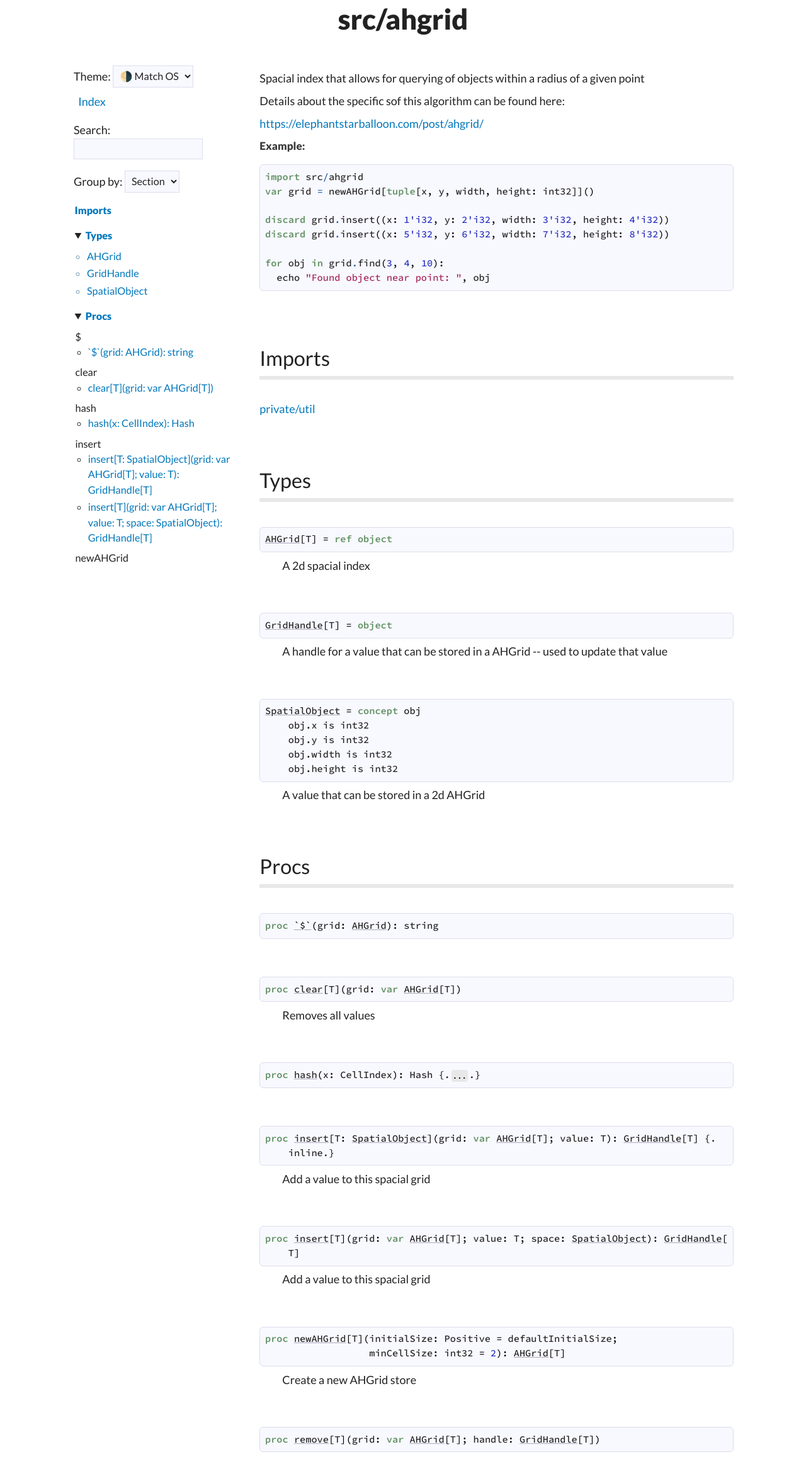
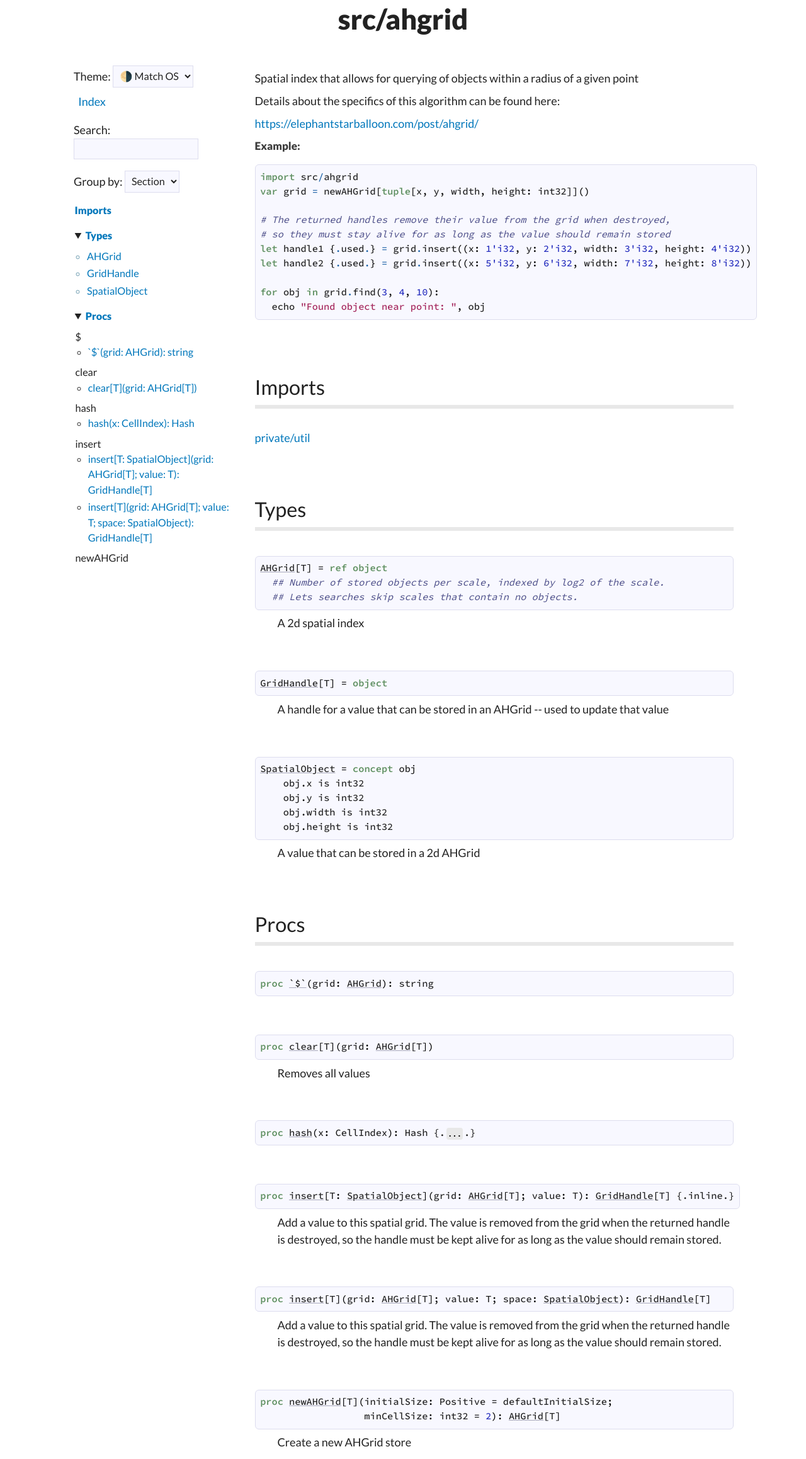
Before and after one commit to Nycto/AHGrid, a plain HTML site: page ahgrid.html in a window 1280 px wide. Shown: the part 31-2348 px from the top of the page at 63% size. Drawn offline with Linux system fonts and the light colour scheme.

Commit message:
deploy: 1b6dd3849e3ddb5967713c7f5b1bcf477ea2f903

```diff
--- a/ahgrid.html
+++ b/ahgrid.html
@@ -54,7 +54,9 @@
   <details open>
     <summary><a class="reference reference-toplevel" href="#7" id="57">Types</a></summary>
     <ul class="simple simple-toc-section">
-      <li><a class="reference" href="#AHGrid" title="AHGrid[T] = ref object">AHGrid</a></li>
+      <li><a class="reference" href="#AHGrid" title="AHGrid[T] = ref object
+  ## Number of stored objects per scale, indexed by log2 of the scale.
+  ## Lets searches skip scales that contain no objects.">AHGrid</a></li>
 <li><a class="reference" href="#GridHandle" title="GridHandle[T] = object">GridHandle</a></li>
 <li><a class="reference" href="#SpatialObject" title="SpatialObject = concept obj
     obj.x is int32
@@ -74,7 +76,7 @@
 
 </ul>
 <ul class="simple nested-toc-section">clear
-  <li><a class="reference" href="#clear%2CAHGrid%5BT%5D" title="clear[T](grid: var AHGrid[T])">clear[T](grid: var AHGrid[T])</a></li>
+  <li><a class="reference" href="#clear%2CAHGrid%5BT%5D" title="clear[T](grid: AHGrid[T])">clear[T](grid: AHGrid[T])</a></li>
 
 </ul>
 <ul class="simple nested-toc-section">hash
@@ -82,8 +84,8 @@
 
 </ul>
 <ul class="simple nested-toc-section">insert
-  <li><a class="reference" href="#insert%2CAHGrid%5BT%3A%20SpatialObject%5D%2CT" title="insert[T: SpatialObject](grid: var AHGrid[T]; value: T): GridHandle[T]">insert[T: SpatialObject](grid: var AHGrid[T]; value: T): GridHandle[T]</a></li>
-<li><a class="reference" href="#insert%2CAHGrid%5BT%5D%2CT%2CSpatialObject" title="insert[T](grid: var AHGrid[T]; value: T; space: SpatialObject): GridHandle[T]">insert[T](grid: var AHGrid[T]; value: T; space: SpatialObject): GridHandle[T]</a></li>
+  <li><a class="reference" href="#insert%2CAHGrid%5BT%3A%20SpatialObject%5D%2CT" title="insert[T: SpatialObject](grid: AHGrid[T]; value: T): GridHandle[T]">insert[T: SpatialObject](grid: AHGrid[T]; value: T): GridHandle[T]</a></li>
+<li><a class="reference" href="#insert%2CAHGrid%5BT%5D%2CT%2CSpatialObject" title="insert[T](grid: AHGrid[T]; value: T; space: SpatialObject): GridHandle[T]">insert[T](grid: AHGrid[T]; value: T; space: SpatialObject): GridHandle[T]</a></li>
 
 </ul>
 <ul class="simple nested-toc-section">newAHGrid
@@ -93,7 +95,7 @@
 
 </ul>
 <ul class="simple nested-toc-section">remove
-  <li><a class="reference" href="#remove%2CAHGrid%5BT%5D%2CGridHandle%5BT%5D" title="remove[T](grid: var AHGrid[T]; handle: GridHandle[T])">remove[T](grid: var AHGrid[T]; handle: GridHandle[T])</a></li>
+  <li><a class="reference" href="#remove%2CAHGrid%5BT%5D%2CGridHandle%5BT%5D" title="remove[T](grid: AHGrid[T]; handle: GridHandle[T])">remove[T](grid: AHGrid[T]; handle: GridHandle[T])</a></li>
 
 </ul>
 <ul class="simple nested-toc-section">update
@@ -130,16 +132,18 @@
 
     <div id="tocRoot"></div>
 
-    <p class="module-desc"><p>Spacial index that allows for querying of objects within a radius of a given point</p>
-<p>Details about the specific sof this algorithm can be found here:</p>
+    <p class="module-desc"><p>Spatial index that allows for querying of objects within a radius of a given point</p>
+<p>Details about the specifics of this algorithm can be found here:</p>
 <p><a class="reference external" href="https://elephantstarballoon.com/post/ahgrid/">https://elephantstarballoon.com/post/ahgrid/</a> </p>
 
 <p><strong class="examples_text">Example:</strong></p>
 <pre class="listing"><span class="Keyword">import</span> <span class="Identifier">src</span><span class="Operator">/</span><span class="Identifier">ahgrid</span>
 <span class="Keyword">var</span> <span class="Identifier">grid</span> <span class="Operator">=</span> <span class="Identifier">newAHGrid</span><span class="Punctuation">[</span><span class="Keyword">tuple</span><span class="Punctuation">[</span><span class="Identifier">x</span><span class="Punctuation">,</span> <span class="Identifier">y</span><span class="Punctuation">,</span> <span class="Identifier">width</span><span class="Punctuation">,</span> <span class="Identifier">height</span><span class="Punctuation">:</span> <span class="Identifier">int32</span><span class="Punctuation">]</span><span class="Punctuation">]</span><span class="Punctuation">(</span><span class="Punctuation">)</span>
 
-<span class="Keyword">discard</span> <span class="Identifier">grid</span><span class="Operator">.</span><span class="Identifier">insert</span><span class="Punctuation">(</span><span class="Punctuation">(</span><span class="Identifier">x</span><span class="Punctuation">:</span> <span class="DecNumber">1'i32</span><span class="Punctuation">,</span> <span class="Identifier">y</span><span class="Punctuation">:</span> <span class="DecNumber">2'i32</span><span class="Punctuation">,</span> <span class="Identifier">width</span><span class="Punctuation">:</span> <span class="DecNumber">3'i32</span><span class="Punctuation">,</span> <span class="Identifier">height</span><span class="Punctuation">:</span> <span class="DecNumber">4'i32</span><span class="Punctuation">)</span><span class="Punctuation">)</span>
-<span class="Keyword">discard</span> <span class="Identifier">grid</span><span class="Operator">.</span><span class="Identifier">insert</span><span class="Punctuation">(</span><span class="Punctuation">(</span><span class="Identifier">x</span><span class="Punctuation">:</span> <span class="DecNumber">5'i32</span><span class="Punctuation">,</span> <span class="Identifier">y</span><span class="Punctuation">:</span> <span class="DecNumber">6'i32</span><span class="Punctuation">,</span> <span class="Identifier">width</span><span class="Punctuation">:</span> <span class="DecNumber">7'i32</span><span class="Punctuation">,</span> <span class="Identifier">height</span><span class="Punctuation">:</span> <span class="DecNumber">8'i32</span><span class="Punctuation">)</span><span class="Punctuation">)</span>
+<span class="Comment"># The returned handles remove their value from the grid when destroyed,</span>
+<span class="Comment"># so they must stay alive for as long as the value should remain stored</span>
+<span class="Keyword">let</span> <span class="Identifier">handle1</span> <span class="Punctuation">{</span><span class="Operator">.</span><span class="Identifier">used</span><span class="Operator">.</span><span class="Punctuation">}</span> <span class="Operator">=</span> <span class="Identifier">grid</span><span class="Operator">.</span><span class="Identifier">insert</span><span class="Punctuation">(</span><span class="Punctuation">(</span><span class="Identifier">x</span><span class="Punctuation">:</span> <span class="DecNumber">1'i32</span><span class="Punctuation">,</span> <span class="Identifier">y</span><span class="Punctuation">:</span> <span class="DecNumber">2'i32</span><span class="Punctuation">,</span> <span class="Identifier">width</span><span class="Punctuation">:</span> <span class="DecNumber">3'i32</span><span class="Punctuation">,</span> <span class="Identifier">height</span><span class="Punctuation">:</span> <span class="DecNumber">4'i32</span><span class="Punctuation">)</span><span class="Punctuation">)</span>
+<span class="Keyword">let</span> <span class="Identifier">handle2</span> <span class="Punctuation">{</span><span class="Operator">.</span><span class="Identifier">used</span><span class="Operator">.</span><span class="Punctuation">}</span> <span class="Operator">=</span> <span class="Identifier">grid</span><span class="Operator">.</span><span class="Identifier">insert</span><span class="Punctuation">(</span><span class="Punctuation">(</span><span class="Identifier">x</span><span class="Punctuation">:</span> <span class="DecNumber">5'i32</span><span class="Punctuation">,</span> <span class="Identifier">y</span><span class="Punctuation">:</span> <span class="DecNumber">6'i32</span><span class="Punctuation">,</span> <span class="Identifier">width</span><span class="Punctuation">:</span> <span class="DecNumber">7'i32</span><span class="Punctuation">,</span> <span class="Identifier">height</span><span class="Punctuation">:</span> <span class="DecNumber">8'i32</span><span class="Punctuation">)</span><span class="Punctuation">)</span>
 
 <span class="Keyword">for</span> <span class="Identifier">obj</span> <span class="Keyword">in</span> <span class="Identifier">grid</span><span class="Operator">.</span><span class="Identifier">find</span><span class="Punctuation">(</span><span class="DecNumber">3</span><span class="Punctuation">,</span> <span class="DecNumber">4</span><span class="Punctuation">,</span> <span class="DecNumber">10</span><span class="Punctuation">)</span><span class="Punctuation">:</span>
   <span class="Identifier">echo</span> <span class="StringLit">&quot;Found object near point: &quot;</span><span class="Punctuation">,</span> <span class="Identifier">obj</span></pre></p>
@@ -153,10 +157,12 @@
   <h1><a class="toc-backref" href="#7">Types</a></h1>
   <dl class="item">
     <div id="AHGrid">
-  <dt><pre><a href="ahgrid.html#AHGrid"><span class="Identifier">AHGrid</span></a><span class="Other">[</span><span class="Identifier">T</span><span class="Other">]</span> <span class="Other">=</span> <span class="Keyword">ref</span> <span class="Keyword">object</span></pre></dt>
+  <dt><pre><a href="ahgrid.html#AHGrid"><span class="Identifier">AHGrid</span></a><span class="Other">[</span><span class="Identifier">T</span><span class="Other">]</span> <span class="Other">=</span> <span class="Keyword">ref</span> <span class="Keyword">object</span>
+  <span class="Comment">## Number of stored objects per scale, indexed by log2 of the scale.</span>
+  <span class="Comment">## Lets searches skip scales that contain no objects.</span></pre></dt>
   <dd>
 
-    A 2d spacial index
+    A 2d spatial index
 
   </dd>
 </div>
@@ -164,7 +170,7 @@
   <dt><pre><a href="ahgrid.html#GridHandle"><span class="Identifier">GridHandle</span></a><span class="Other">[</span><span class="Identifier">T</span><span class="Other">]</span> <span class="Other">=</span> <span class="Keyword">object</span></pre></dt>
   <dd>
 
-    A handle for a value that can be stored in a AHGrid -- used to update that value
+    A handle for a value that can be stored in an AHGrid -- used to update that value
 
   </dd>
 </div>
@@ -199,7 +205,7 @@
 </div>
 <div id="clear-procs-all">
   <div id="clear,AHGrid[T]">
-  <dt><pre><span class="Keyword">proc</span> <a href="#clear%2CAHGrid%5BT%5D"><span class="Identifier">clear</span></a><span class="Other">[</span><span class="Identifier">T</span><span class="Other">]</span><span class="Other">(</span><span class="Identifier">grid</span><span class="Other">:</span> <span class="Keyword">var</span> <a href="ahgrid.html#AHGrid"><span class="Identifier">AHGrid</span></a><span class="Other">[</span><span class="Identifier">T</span><span class="Other">]</span><span class="Other">)</span></pre></dt>
+  <dt><pre><span class="Keyword">proc</span> <a href="#clear%2CAHGrid%5BT%5D"><span class="Identifier">clear</span></a><span class="Other">[</span><span class="Identifier">T</span><span class="Other">]</span><span class="Other">(</span><span class="Identifier">grid</span><span class="Other">:</span> <a href="ahgrid.html#AHGrid"><span class="Identifier">AHGrid</span></a><span class="Other">[</span><span class="Identifier">T</span><span class="Other">]</span><span class="Other">)</span></pre></dt>
   <dd>
 
     Removes all values
@@ -221,20 +227,18 @@
 </div>
 <div id="insert-procs-all">
   <div id="insert,AHGrid[T: SpatialObject],T">
-  <dt><pre><span class="Keyword">proc</span> <a href="#insert%2CAHGrid%5BT%3A%20SpatialObject%5D%2CT"><span class="Identifier">insert</span></a><span class="Other">[</span><span class="Identifier">T</span><span class="Other">:</span> <a href="ahgrid.html#SpatialObject"><span class="Identifier">SpatialObject</span></a><span class="Other">]</span><span class="Other">(</span><span class="Identifier">grid</span><span class="Other">:</span> <span class="Keyword">var</span> <a href="ahgrid.html#AHGrid"><span class="Identifier">AHGrid</span></a><span class="Other">[</span><span class="Identifier">T</span><span class="Other">]</span><span class="Other">;</span> <span class="Identifier">value</span><span class="Other">:</span> <span class="Identifier">T</span><span class="Other">)</span><span class="Other">:</span> <a href="ahgrid.html#GridHandle"><span class="Identifier">GridHandle</span></a><span class="Other">[</span><span class="Identifier">T</span><span class="Other">]</span> {.
-    <span class="Identifier">inline</span>.}</pre></dt>
+  <dt><pre><span class="Keyword">proc</span> <a href="#insert%2CAHGrid%5BT%3A%20SpatialObject%5D%2CT"><span class="Identifier">insert</span></a><span class="Other">[</span><span class="Identifier">T</span><span class="Other">:</span> <a href="ahgrid.html#SpatialObject"><span class="Identifier">SpatialObject</span></a><span class="Other">]</span><span class="Other">(</span><span class="Identifier">grid</span><span class="Other">:</span> <a href="ahgrid.html#AHGrid"><span class="Identifier">AHGrid</span></a><span class="Other">[</span><span class="Identifier">T</span><span class="Other">]</span><span class="Other">;</span> <span class="Identifier">value</span><span class="Other">:</span> <span class="Identifier">T</span><span class="Other">)</span><span class="Other">:</span> <a href="ahgrid.html#GridHandle"><span class="Identifier">GridHandle</span></a><span class="Other">[</span><span class="Identifier">T</span><span class="Other">]</span> {.<span class="Identifier">inline</span>.}</pre></dt>
   <dd>
 
-    Add a value to this spacial grid
+    Add a value to this spatial grid. The value is removed from the grid when the returned handle is destroyed, so the handle must be kept alive for as long as the value should remain stored.
 
   </dd>
 </div>
 <div id="insert,AHGrid[T],T,SpatialObject">
-  <dt><pre><span class="Keyword">proc</span> <a href="#insert%2CAHGrid%5BT%5D%2CT%2CSpatialObject"><span class="Identifier">insert</span></a><span class="Other">[</span><span class="Identifier">T</span><span class="Other">]</span><span class="Other">(</span><span class="Identifier">grid</span><span class="Other">:</span> <span class="Keyword">var</span> <a href="ahgrid.html#AHGrid"><span class="Identifier">AHGrid</span></a><span class="Other">[</span><span class="Identifier">T</span><span class="Other">]</span><span class="Other">;</span> <span class="Identifier">value</span><span class="Other">:</span> <span class="Identifier">T</span><span class="Other">;</span> <span class="Identifier">space</span><span class="Other">:</span> <a href="ahgrid.html#SpatialObject"><span class="Identifier">SpatialObject</span></a><span class="Other">)</span><span class="Other">:</span> <a href="ahgrid.html#GridHandle"><span class="Identifier">GridHandle</span></a><span class="Other">[</span>
-    <span class="Identifier">T</span><span class="Other">]</span></pre></dt>
+  <dt><pre><span class="Keyword">proc</span> <a href="#insert%2CAHGrid%5BT%5D%2CT%2CSpatialObject"><span class="Identifier">insert</span></a><span class="Other">[</span><span class="Identifier">T</span><span class="Other">]</span><span class="Other">(</span><span class="Identifier">grid</span><span class="Other">:</span> <a href="ahgrid.html#AHGrid"><span class="Identifier">AHGrid</span></a><span class="Other">[</span><span class="Identifier">T</span><span class="Other">]</span><span class="Other">;</span> <span class="Identifier">value</span><span class="Other">:</span> <span class="Identifier">T</span><span class="Other">;</span> <span class="Identifier">space</span><span class="Other">:</span> <a href="ahgrid.html#SpatialObject"><span class="Identifier">SpatialObject</span></a><span class="Other">)</span><span class="Other">:</span> <a href="ahgrid.html#GridHandle"><span class="Identifier">GridHandle</span></a><span class="Other">[</span><span class="Identifier">T</span><span class="Other">]</span></pre></dt>
   <dd>
 
-    Add a value to this spacial grid
+    Add a value to this spatial grid. The value is removed from the grid when the returned handle is destroyed, so the handle must be kept alive for as long as the value should remain stored.
 
   </dd>
 </div>
@@ -254,7 +258,7 @@
 </div>
 <div id="remove-procs-all">
   <div id="remove,AHGrid[T],GridHandle[T]">
-  <dt><pre><span class="Keyword">proc</span> <a href="#remove%2CAHGrid%5BT%5D%2CGridHandle%5BT%5D"><span class="Identifier">remove</span></a><span class="Other">[</span><span class="Identifier">T</span><span class="Other">]</span><span class="Other">(</span><span class="Identifier">grid</span><span class="Other">:</span> <span class="Keyword">var</span> <a href="ahgrid.html#AHGrid"><span class="Identifier">AHGrid</span></a><span class="Other">[</span><span class="Identifier">T</span><span class="Other">]</span><span class="Other">;</span> <span class="Identifier">handle</span><span class="Other">:</span> <a href="ahgrid.html#GridHandle"><span class="Identifier">GridHandle</span></a><span class="Other">[</span><span class="Identifier">T</span><span class="Other">]</span><span class="Other">)</span></pre></dt>
+  <dt><pre><span class="Keyword">proc</span> <a href="#remove%2CAHGrid%5BT%5D%2CGridHandle%5BT%5D"><span class="Identifier">remove</span></a><span class="Other">[</span><span class="Identifier">T</span><span class="Other">]</span><span class="Other">(</span><span class="Identifier">grid</span><span class="Other">:</span> <a href="ahgrid.html#AHGrid"><span class="Identifier">AHGrid</span></a><span class="Other">[</span><span class="Identifier">T</span><span class="Other">]</span><span class="Other">;</span> <span class="Identifier">handle</span><span class="Other">:</span> <a href="ahgrid.html#GridHandle"><span class="Identifier">GridHandle</span></a><span class="Other">[</span><span class="Identifier">T</span><span class="Other">]</span><span class="Other">)</span></pre></dt>
   <dd>
 
 
@@ -328,7 +332,7 @@
       <div class="twelve-columns footer">
         <span class="nim-sprite"></span>
         <br>
-        <small style="color: var(--hint);">Made with Nim. Generated: 2025-08-23 16:59:57 UTC</small>
+        <small style="color: var(--hint);">Made with Nim. Generated: 2026-07-03 15:53:38 UTC</small>
       </div>
     </div>
   </div>
```
Also changed, not shown: index.html (+25 -21 lines), private/util.html (+1 -1 lines), theindex.html (+5 -5 lines), 1 other file.
